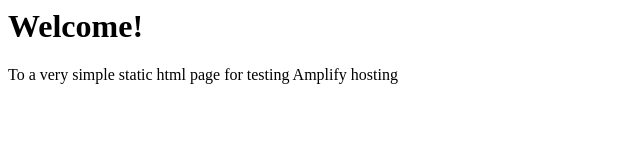
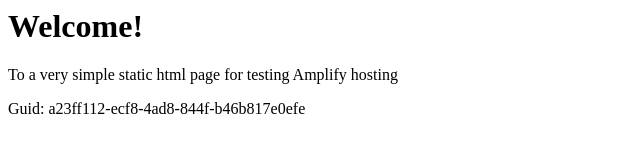
Before and after one commit to aws-aemilia-pdx/Github-PR-Commit-Integration-Test-DoNotTouch-GitHubAutoBuildCanaryTest-v1-gamma-us-west-2, a website: page src/index.html in a window 1280 px wide. Shown: the whole page, without its empty margins (0-640 px from the left). Drawn offline with Linux system fonts and the light colour scheme.

Commit message:
commit from integ tests

```diff
--- a/src/index.html
+++ b/src/index.html
@@ -1,3 +1,5 @@
+
+
 <html lang="en">
 
 <head>
@@ -10,6 +12,6 @@
 <body>
     <h1>Welcome!</h1>
     <p>To a very simple static html page for testing Amplify hosting</p>
-</body>
+    <p>Guid: a23ff112-ecf8-4ad8-844f-b46b817e0efe</p></body>
 
 </html>
```
